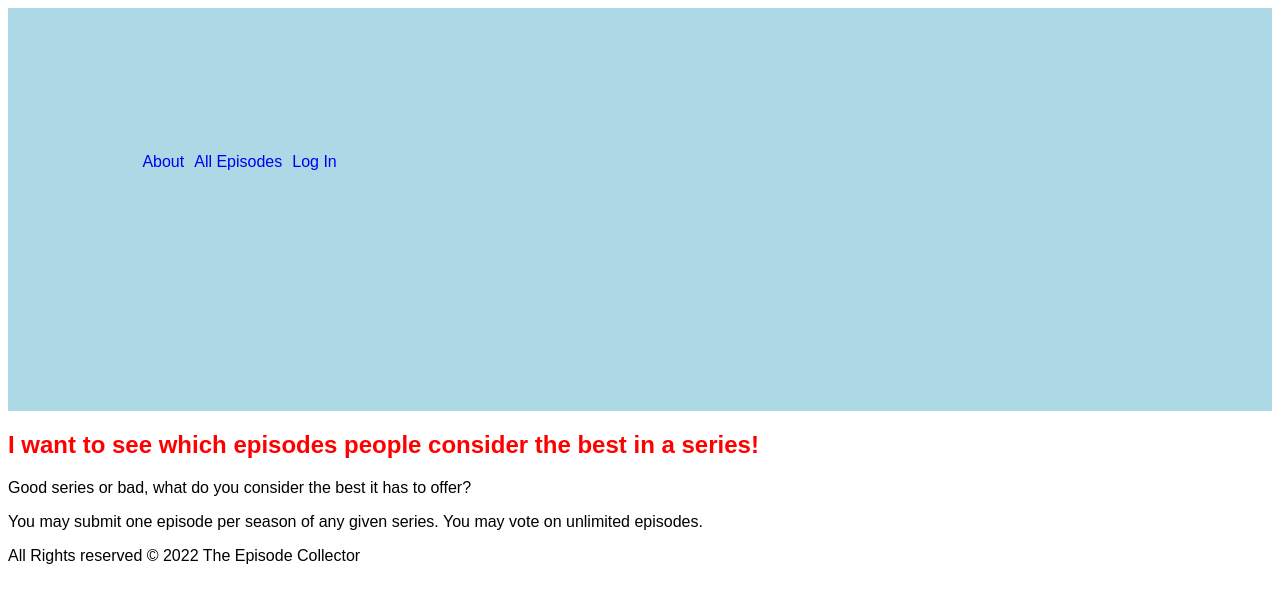
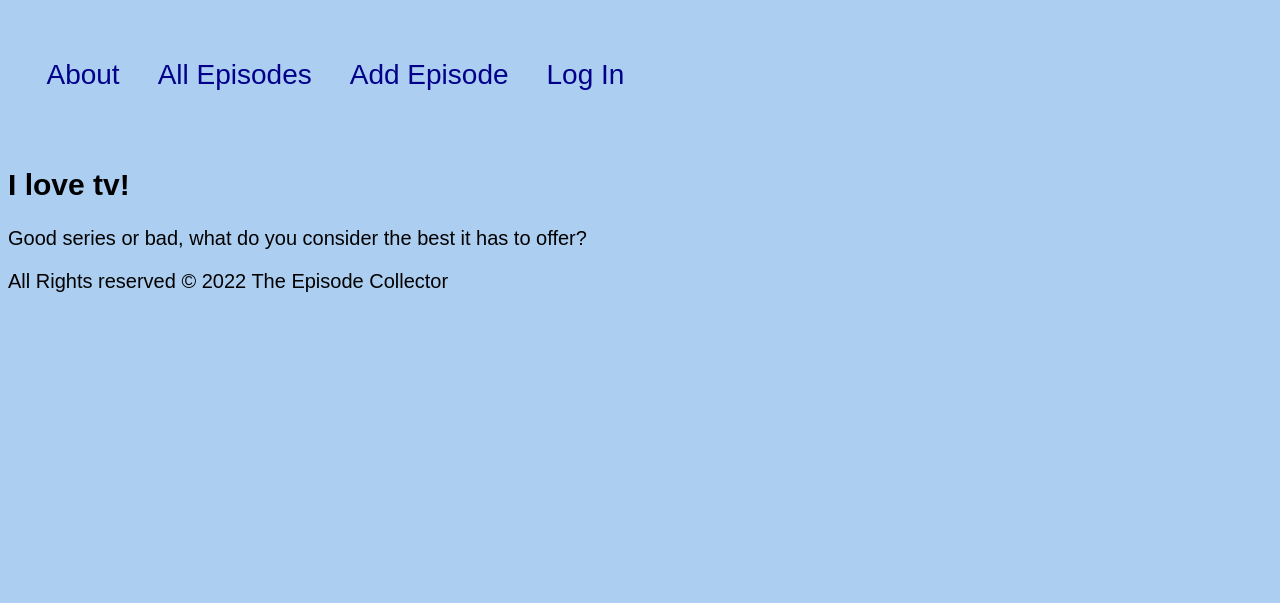
Before and after one commit to lcmaximum/ecl, a Django app: page /about/ in a window 1280 px wide. Shown: the top 603 px of the page. Run offline with Django 3.2, Linux system fonts and the light colour scheme.

Commit message:
removes login requirement

```diff
--- a/main_app/static/css/style.css
+++ b/main_app/static/css/style.css
@@ -1,19 +1,19 @@
 body {
     font-family: sans-serif;
+    font-size: 20px;
+    background:rgb(172, 206, 240);
+    max-width: 1024px;
 }
 
-h2 {
-    color: red;
-}
 
 h1 {
     color: blue;
 }
 
 nav {
-    background:lightblue;
-    padding: 10%;
-    height: 150px;
+
+    padding: 2%;
+    font-size: 28px;
 }
 
 ul {
@@ -23,32 +23,53 @@ ul {
     padding: 3px;
 }
 
+nav a {
+    text-decoration: none;
+    padding: 15px;
+}
+
 a {
     text-decoration: none;
-    padding: 5px;
+    margin-right: 8px;
+    color:darkblue;
+    padding: 4px;
+}
+
+a:hover {
+
+    background:azure;
+    border-radius: 10px;
 }
 
 nav a:hover {
     font-weight: 600;
-    color:antiquewhite;
+
 }
 
 #detail-details {
     width: 100%;
-    background:lightsteelblue;
+    background:rgb(113, 200, 230);
+    max-width:1024px;
+}
+
+#episode-edit-delete {
+    display:flex;
+    flex-direction: row-reverse;
+    padding: 5px;
 }
 
 #detail-main {
     display: flex;
     flex-direction: row;
-    border: solid green;
+
 }
 
 #detail-characters, #detail-reviews {
     display: flex;
     flex-direction: column;
-    border: dotted;
     padding: 5%;
+    min-width: 325px;
+    margin-top:10px;
 }
 
 
@@ -58,7 +79,8 @@ nav a:hover {
 }
 
 .card-content:hover {
-    color: red;
+    color: rgb(172, 206, 240);
+    background:darkblue;
 }
 
 .index-episode-title {
--- a/main_app/templates/about.html
+++ b/main_app/templates/about.html
@@ -1,9 +1,8 @@
 {% extends 'base.html' %}
 {% block content %}
-<h2>I want to see which episodes people consider the best in a series! </h2>
+<h2>I love tv! </h2>
 
 <p>Good series or bad, what do you consider the best it has to offer?</p>
 
-<p> You may submit one episode per season of any given series. You may vote on unlimited episodes.</p>
 
 {% endblock %}
--- a/main_app/templates/base.html
+++ b/main_app/templates/base.html
@@ -16,9 +16,10 @@
     <nav><ul>
         <li><a href="{% url 'about' %}">About</a></li>
         <li><a href="{% url 'episodes_index' %}">All Episodes</a></li>
+
+        <li><a href="{% url 'episode_create' %}">Add Episode</a> </li>
         {% if user.is_authenticated %}
         <!-- My Episodes-->
-        <li><a href="{% url 'episode_create' %}">Add Episode</a> </li>
         <li><a href="{% url 'profile'%}">My Collections</a> </li>
         <li><a href="{% url 'logout' %}">Log Out</a></li>
         {% else %}
--- a/main_app/templates/main_app/episode_form.html
+++ b/main_app/templates/main_app/episode_form.html
@@ -1,6 +1,6 @@
 {% extends 'base.html' %}
 {% block content %}
-
+<p></p>
 <form action="" method="POST">
     {% csrf_token %}
 <table>
```
Also changed, not shown: main_app/templates/episodes/detail.html (+3 -4 lines).
